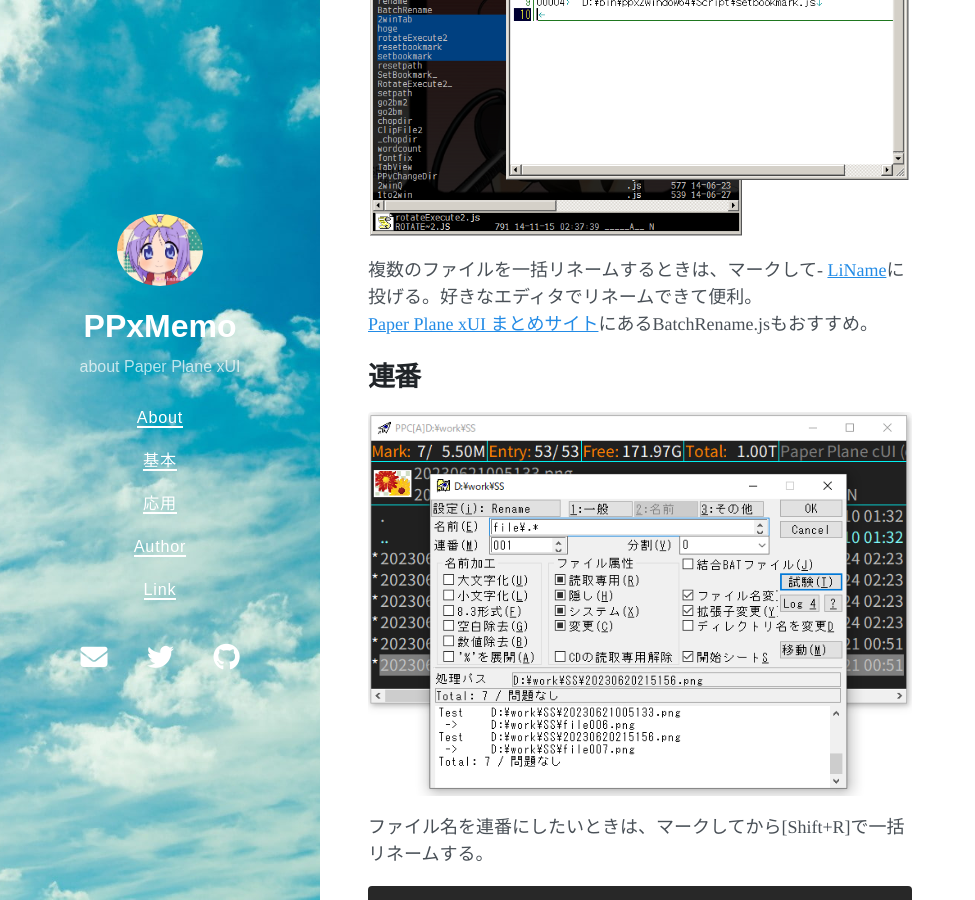
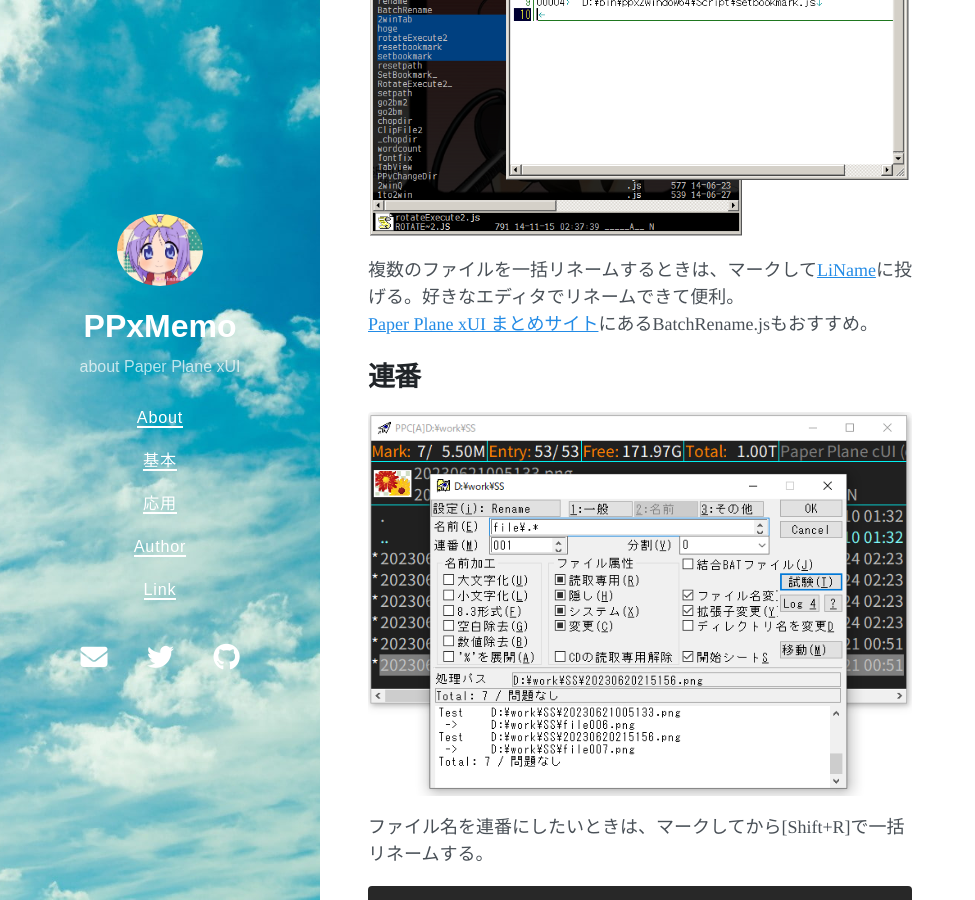
Before and after one commit to tukasa/ppxmemo, a Jekyll site: the page built from my_collections/_advanced/rename01.md, in a window 1280 px wide and 900 px high, scrolled down 859 px. Shown: the whole window, without its empty margins (0-975 px from the left). Built offline with Jekyll 4.4.1, drawn with Linux system fonts in a browser that asks for light colours; nearby versions of some CDN libraries.

Commit message:
誤字修正

```diff
--- a/my_collections/_advanced/rename01.md
+++ b/my_collections/_advanced/rename01.md
@@ -15,7 +15,7 @@ last_modified_at: 2023-07-10
 
 ![一括リネーム]({{ "/assets/images/rename02.png" | relative_url }})
 
-複数のファイルを一括リネームするときは、マークして- [LiName](https://www.vector.co.jp/soft/winnt/util/se429883.html)に投げる。好きなエディタでリネームできて便利。
+複数のファイルを一括リネームするときは、マークして[LiName](https://www.vector.co.jp/soft/winnt/util/se429883.html)に投げる。好きなエディタでリネームできて便利。
 [Paper Plane xUI まとめサイト](https://w.atwiki.jp/wiki6_ppx/pages/19.html)にあるBatchRename.jsもおすすめ。
 
 ## 連番
```
